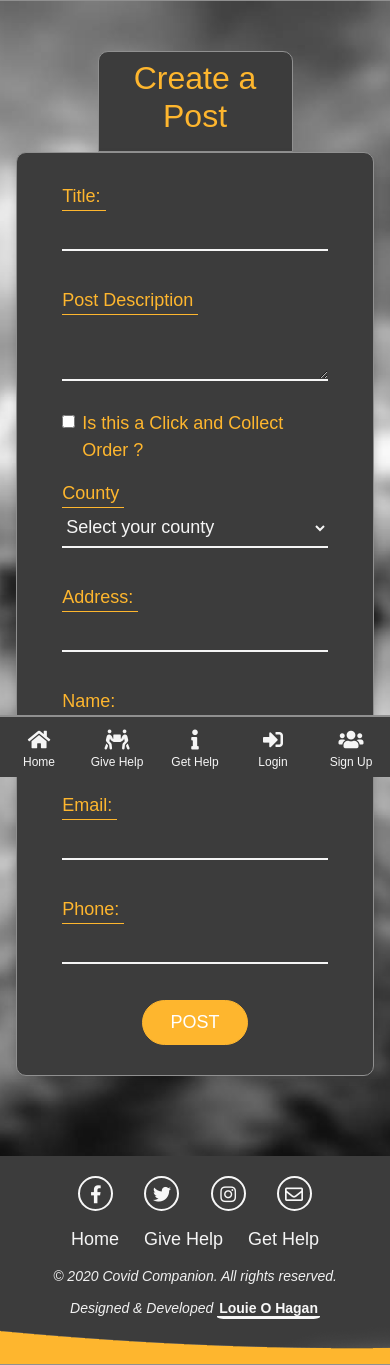
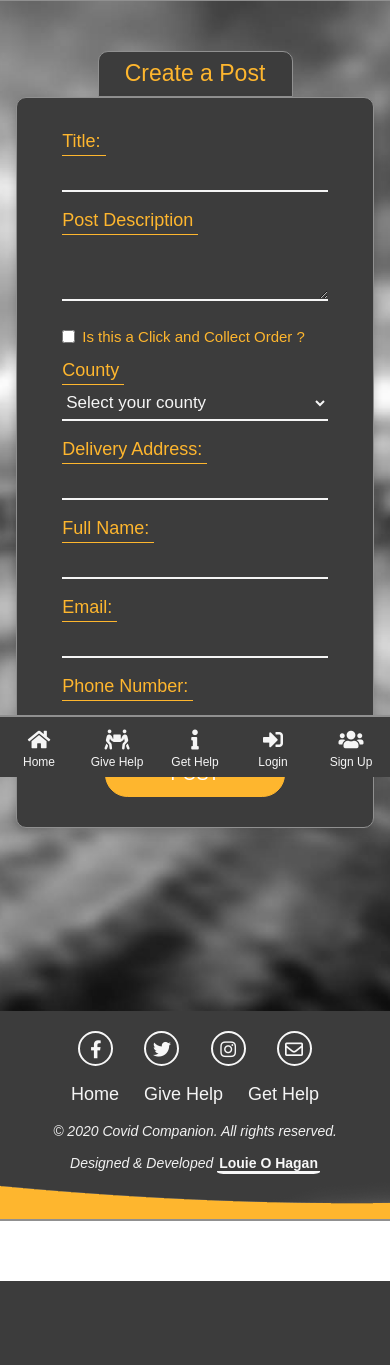
Before and after one commit to LouieOHagan/Covid-Companion-Website, a Flask app: template templates/get-help.html in a window 390 px wide. Shown: the part 67-1432 px from the top of the page. After the commit the page ends 1348 px from the top, so only its background shows below. Run offline with Flask 2, Linux system fonts and the light colour scheme; the template is opened without the code that fills it, so the values that code supplies are empty; some libraries are stand-ins or nearby versions.

Commit message:
Style: Completed all media queries and css adjustments to make get-help page fully responsive on all devices & minor adjustments to label names in get-help.html

```diff
--- a/static/css/style.css
+++ b/static/css/style.css
@@ -216,7 +216,7 @@ body {
     width: 100%;
     background: url(../images/back-1.jpg) center no-repeat;
     background-size: cover;
-    height: 1165px;
+    height: 1140px;
 }
 
 .form-card {
@@ -234,12 +234,17 @@ body {
     display: block;
     background: #3c3c3c;
     margin: 50px auto 0;
-    color: #feb62e;
     border-top-left-radius: 10px;
     border-top-right-radius: 10px;
+    border: 1px solid #909090;
+}
+
+.title-card h2 {
+    font-size: 30px;
+    color: #feb62e;
+    padding: 8px;
     text-align: center;
-    padding: 7px;
-    border: 1px solid #909090;
+    margin-bottom: 0;
 }
 
 .form-section {
@@ -256,7 +261,7 @@ body {
     border-bottom: 2px solid #f5f5f5;
     background: transparent;
     padding: 5px 0;
-    margin-bottom: 20px;
+    margin-bottom: 10px;
     font-size: 18px;
     color: #f5f5f5;
 }
@@ -329,6 +334,23 @@ body {
 /* Active for screen sizes under 768px */
 @media (max-width: 768px) {
 
+/* --- Get Help Page */
+    .background {
+        height: 1020px;
+    }
+
+    .input-field {
+        margin-bottom: 10px;
+    }
+
+    .form-group {
+        margin-bottom: 5px;
+    }
+}
+
+/* Active for screen sizes under 767px */
+/* Added to remove big white space at bottom of screen on standard iPad due to Bootstrap breakpoints being 1px off */
+@media (max-width: 767px) {
     /* --- Footer */
     .footer-base {
         height: 210px;
@@ -352,6 +374,29 @@ body {
     .footer-links li a {
         font-size: 18px;
     }
+
+    /* --- Get Help Page */
+
+    .title-card h2 {
+        font-size: 23px;
+    }
+
+    .form-check {
+        margin: 7px 0 9px;
+    }
+
+    .form-check label {
+        font-size: 15px;
+    }
+
+    .submit-btn {
+        width: 180px;
+    }
+
+    .input-field {
+        font-size: 17px;
+        height: 36px;
+    }
 }
 
 /* Active for screen sizes under 350px */
--- a/templates/get-help.html
+++ b/templates/get-help.html
@@ -47,12 +47,12 @@
                     </div>
                     <!-- Address Input -->
                     <div class="form-group">
-                        <label for="address">Address:</label>
+                        <label for="address">Delivery Address:</label>
                         <input type="text" class="input-field" name="address" id="address" required>
                     </div>
                     <!-- Name Input -->
                     <div class="form-group">
-                        <label for="name">Name:</label>
+                        <label for="name">Full Name:</label>
                         <input type="text" class="input-field" name="name" id="name" required>
                     </div>
                     <!-- Email Input -->
@@ -62,7 +62,7 @@
                     </div>
                     <!-- Phone Input -->
                     <div class="form-group">
-                        <label for="phone">Phone:</label>
+                        <label for="phone">Phone Number:</label>
                         <input type="text" class="input-field" name="phone" id="phone" required>
                     </div>
 
```
Also changed, not shown: other parts of static/css/style.css (+41 -0 lines).
